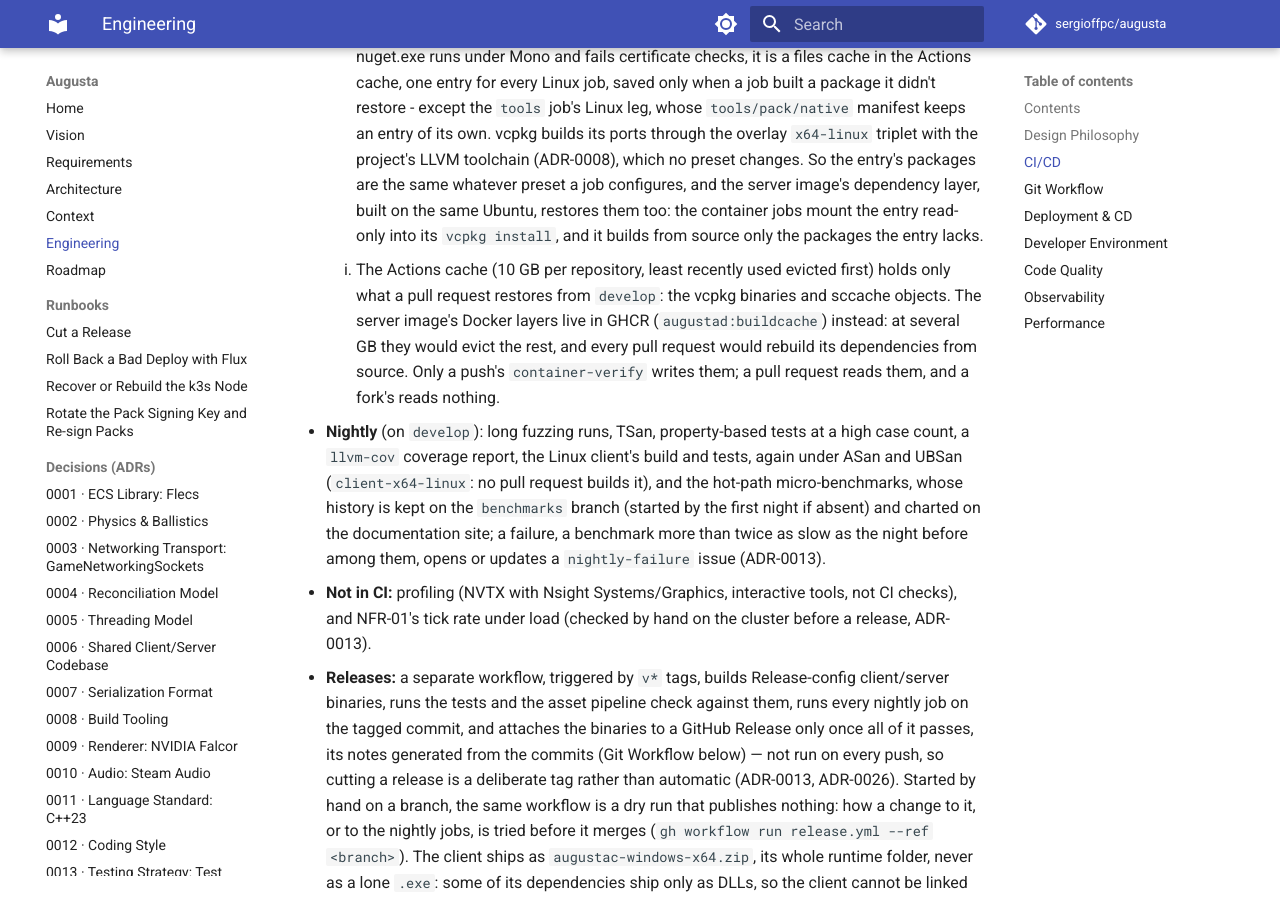
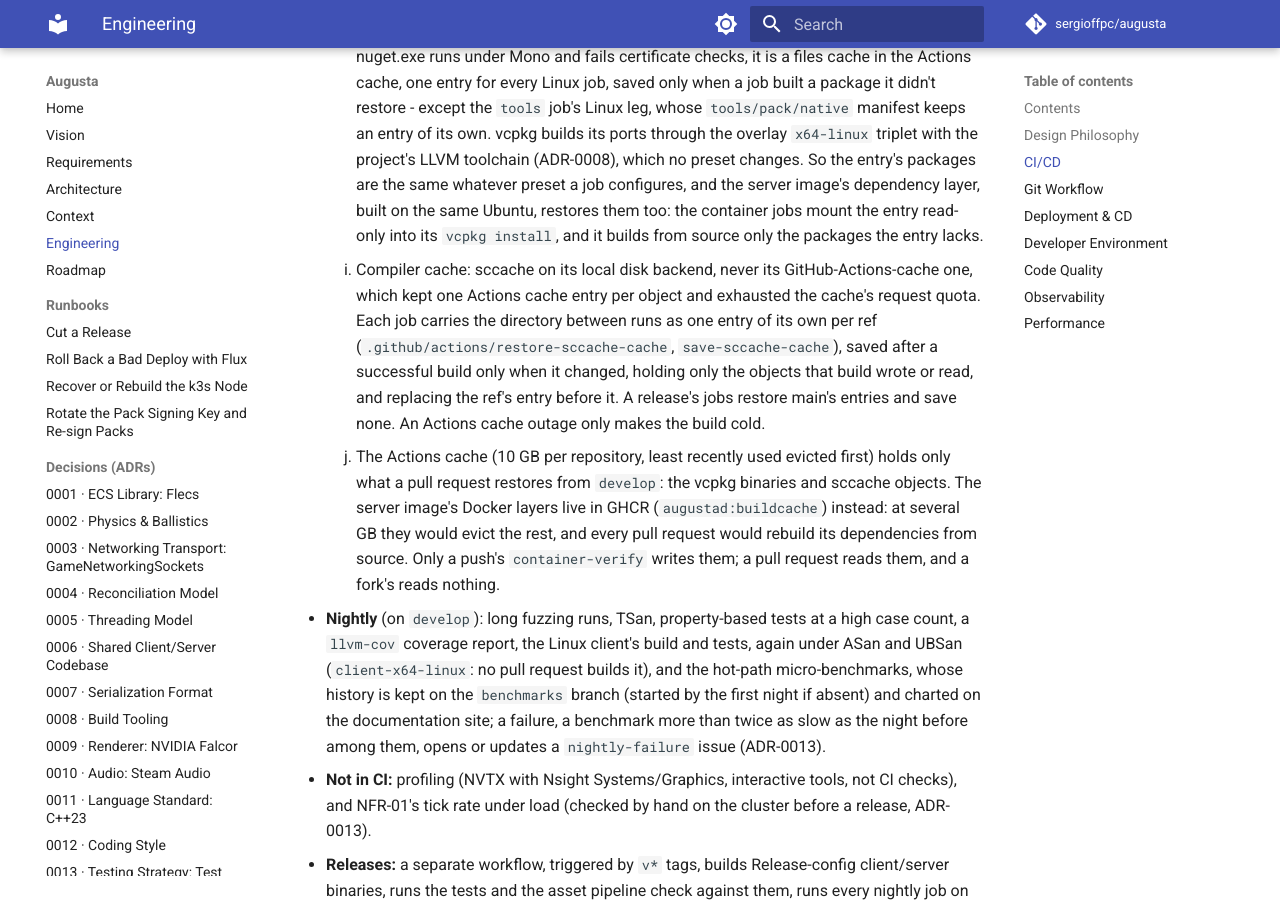
Before and after one commit to sergioffpc/augusta, an MkDocs documentation site: the page built from docs/ENGINEERING.md, in a window 1280 px wide and 900 px high, scrolled down 3115 px. Built offline with MkDocs 1.6.1 and Material for MkDocs 9.7.7, drawn with Linux system fonts in a browser that asks for light colours; comment, search, counter and statistics services are not loaded.

Commit message:
ci: carry sccache as one Actions cache entry per job
sccache's GitHub Actions backend stored one cache entry per compiled
object: thousands of small requests a run, which exhausted the cache's
egress quota and kept the cache over its 10 GB. sccache now runs on its
local disk backend, and restore-sccache-cache/save-sccache-cache carry
that directory between runs as one entry per job and ref, saved after a
successful build only when its listing changed, trimmed to the objects
the build wrote or read, and pruned like the vcpkg cache. Release jobs
restore main's entries and save none.

Co-Authored-By: Claude Opus 5.5 <noreply@anthropic.com>

```diff
--- a/docs/ENGINEERING.md
+++ b/docs/ENGINEERING.md
@@ -136,6 +136,15 @@ decisions already made in ARCHITECTURE.md:
       Ubuntu, restores them too: the container jobs mount the entry read-only
       into its `vcpkg install`, and it builds from source only the packages the
       entry lacks.
+    - Compiler cache: sccache on its local disk backend, never its
+      GitHub-Actions-cache one, which kept one Actions cache entry per object
+      and exhausted the cache's request quota. Each job carries the directory
+      between runs as one entry of its own per ref
+      (`.github/actions/restore-sccache-cache`, `save-sccache-cache`), saved
+      after a successful build only when it changed, holding only the objects
+      that build wrote or read, and replacing the ref's entry before it. A
+      release's jobs restore main's entries and save none. An Actions cache
+      outage only makes the build cold.
     - The Actions cache (10 GB per repository, least recently used evicted
       first) holds only what a pull request restores from `develop`: the vcpkg
       binaries and sccache objects. The server image's Docker layers live in
```
Also changed, not shown: 6 other files.
